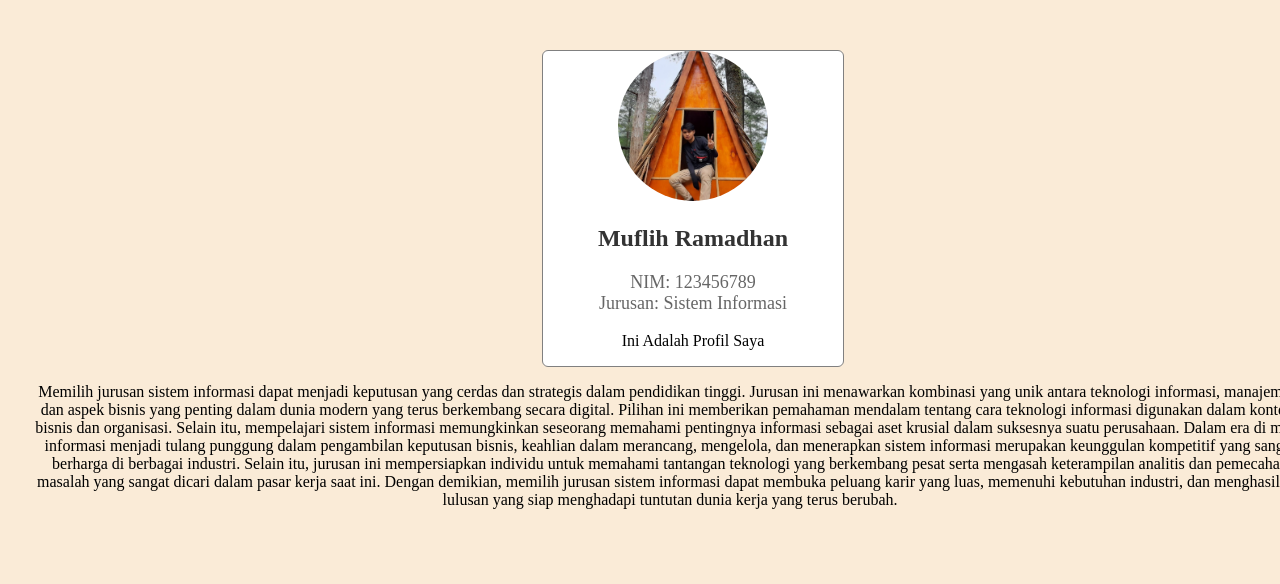
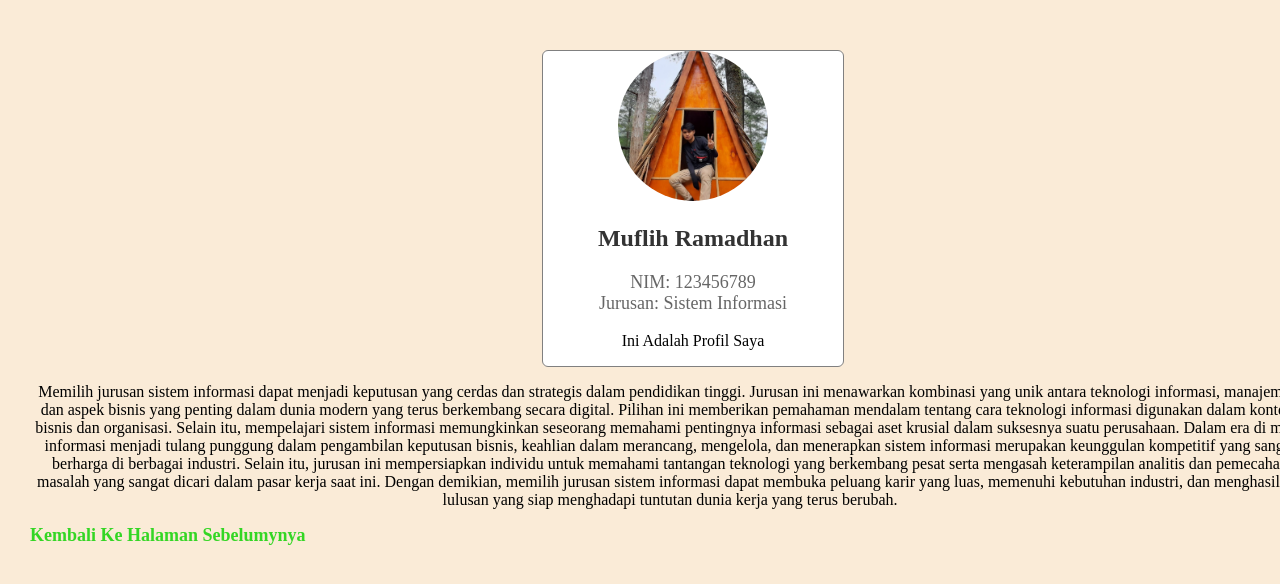
Before and after one commit to Muflih25/Laporan4_muflih, a plain HTML site: page index.html in a window 1280 px wide. Shown: the top 584 px of the page. Drawn offline with Linux system fonts and the light colour scheme.

Commit message:
Menambahkan Tombol Kembali

```diff
--- a/index.html
+++ b/index.html
@@ -12,5 +12,6 @@
   </div>
    <p class="about">Memilih jurusan sistem informasi dapat menjadi keputusan yang cerdas dan strategis dalam pendidikan tinggi. Jurusan ini menawarkan kombinasi yang unik antara teknologi informasi, manajemen, dan aspek bisnis yang penting dalam dunia modern yang terus berkembang secara digital. Pilihan ini memberikan pemahaman mendalam tentang cara teknologi informasi digunakan dalam konteks bisnis dan organisasi. Selain itu, mempelajari sistem informasi memungkinkan seseorang memahami pentingnya informasi sebagai aset krusial dalam suksesnya suatu perusahaan. Dalam era di mana informasi menjadi tulang punggung dalam pengambilan keputusan bisnis, keahlian dalam merancang, mengelola, dan menerapkan sistem informasi merupakan keunggulan kompetitif yang sangat berharga di berbagai industri. Selain itu, jurusan ini mempersiapkan individu untuk memahami tantangan teknologi yang berkembang pesat serta mengasah keterampilan analitis dan pemecahan masalah yang sangat dicari dalam pasar kerja saat ini. Dengan demikian, memilih jurusan sistem informasi dapat membuka peluang karir yang luas, memenuhi kebutuhan industri, dan menghasilkan lulusan yang siap menghadapi tuntutan dunia kerja yang terus berubah.
    </p>
+   <h2 class="kembali">Kembali Ke Halaman Sebelumynya</h2>
 </body>
 </html>
--- a/style.css
+++ b/style.css
@@ -54,3 +54,9 @@ body {
 {
     text-align: center;
 }
+.kembali
+{
+  font-size: 18px;
+  color: #33d624;
+  margin-top: 10px;
+}
```
